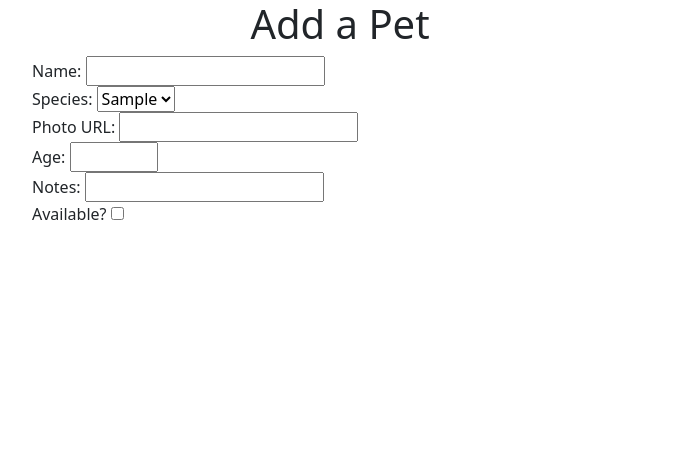
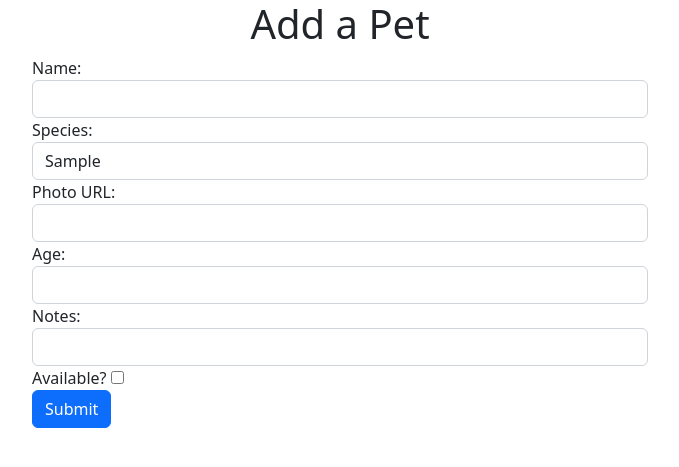
Before and after one commit to cookm353/PetAdoption, a Flask app: page /add in a window 1280 px wide. Shown: the top 467 px of the page, without its empty margins (300-979 px from the left). Run offline with Flask 2, Linux system fonts and the light colour scheme; tables that the repository leaves empty hold one stand-in row (values such as "Sample post").

Commit message:
removed loop, hard coded each form group

```diff
--- a/templates/add_pet.html
+++ b/templates/add_pet.html
@@ -6,18 +6,33 @@
 
 {% block formFields %}
     {{ form.hidden_tag() }}
+    <div class="form-group">
+        {{ form.name.label }}
+        {{ form.name(class_='form-control') }}
+    </div>
+    <div class="form-group">
+        {{ form.species.label }}
+        {{ form.species(class_='form-control') }}
+    </div>
+    <div class="form-group">
+        {{ form.photo_url.label }}
+        {{ form.photo_url(class_='form-control') }}
+    </div>
+    <div class="form-group">
+        {{ form.age.label }}
+        {{ form.age(class_='form-control') }}
+    </div>
+    <div class="form-group">
+        {{ form.notes.label }}
+        {{ form.notes(class_='form-control') }}
+    </div>
+    <div class="form-group checkbox">
+        {{ form.available.label }}
+        {{ form.available }}
+    </div>
+{% endblock %}
 
-    {% for field in form if field.widget.input_type != 'hidden' %}
-        {% if field.label == 'Available?' %}
-        <div class="form-group">
-            {{ field.label }}
-            {{ field(class_='form-control') }}
-        </div>
-        {% else %}
-        <div class="checkbox">
-            {{ field.label }}
-            {{ field }}
-        </div>
-        {% endif %}
-    {% endfor %}
+{% block formBttn %}
+<button class="btn btn-primary"
+    formaction="/add">Submit</button>
 {% endblock %}
```
